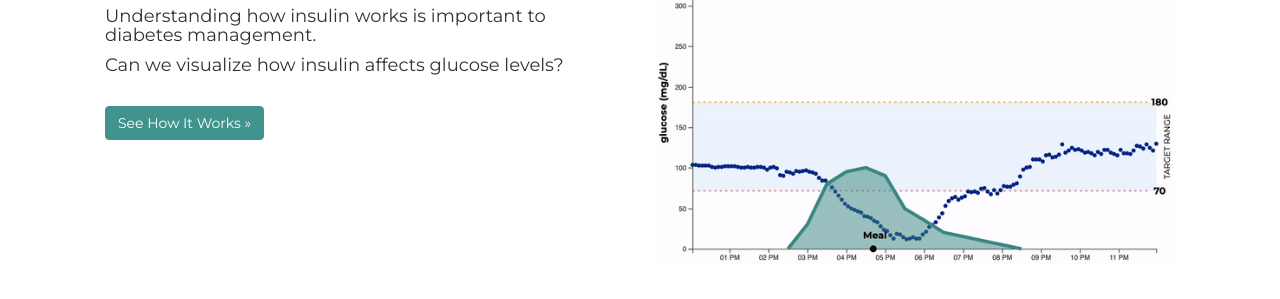
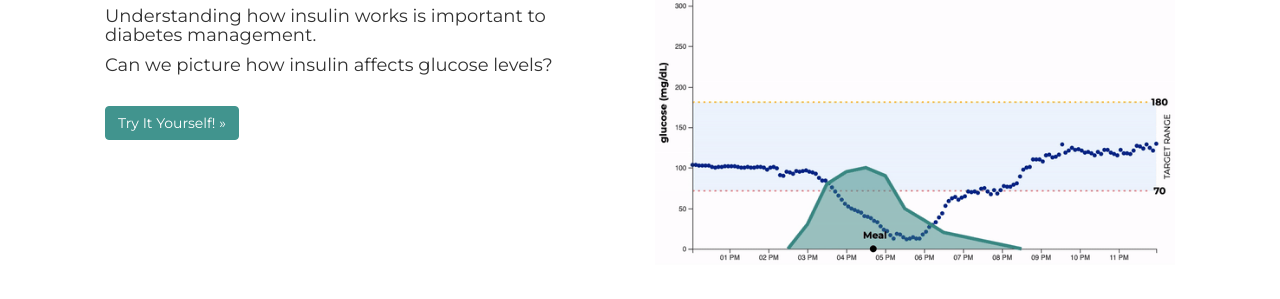
Before and after one commit to center4health/insulearn, a website built with Parcel: page index.html in a window 1280 px wide. Shown: the part 233-532 px from the top of the page. Built offline with nearby package versions, Linux system fonts and the light colour scheme.

Commit message:
Updated wording

```diff
--- a/index.html
+++ b/index.html
@@ -43,8 +43,8 @@
         <div class="col-sm-6">
           <h1 style="padding-bottom: 20px;"><b>Diabetes</b> is manageable</h1>
           <h4>Understanding how insulin works is important to diabetes management.</p>
-          <h4>Can we visualize how insulin affects glucose levels?</p><br>
-          <button type="button" class="btn btn-primary" style="margin-bottom: 50px" id="seeworks">See How It Works »</button>
+          <h4>Can we picture how insulin affects glucose levels?</p><br>
+          <button type="button" class="btn btn-primary" style="margin-bottom: 50px" id="seeworks">Try It Yourself! »</button>
         </div>
         <div class="col-sm-6">
           <img src="img/glucose.gif" width=100%>
```
